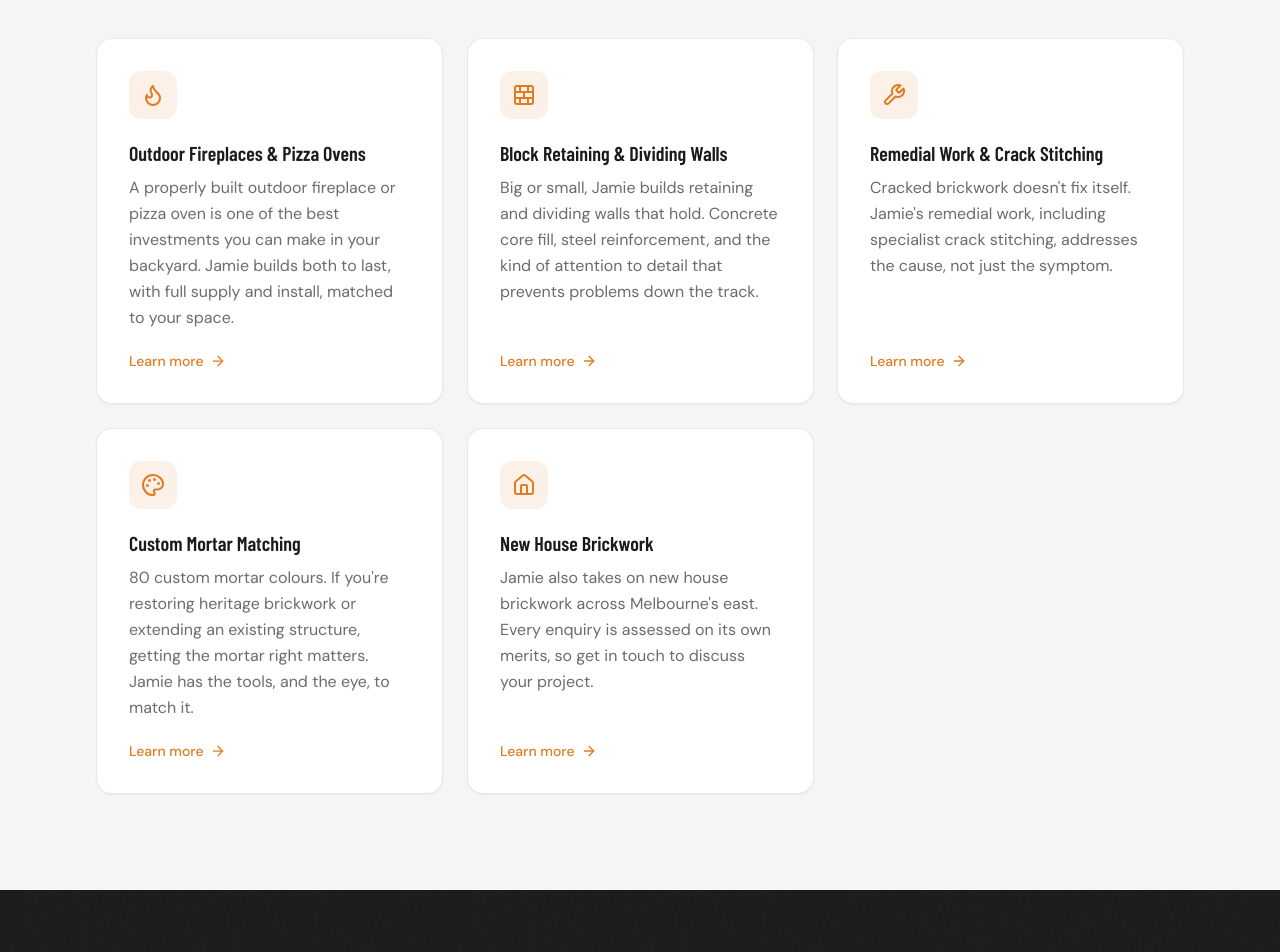
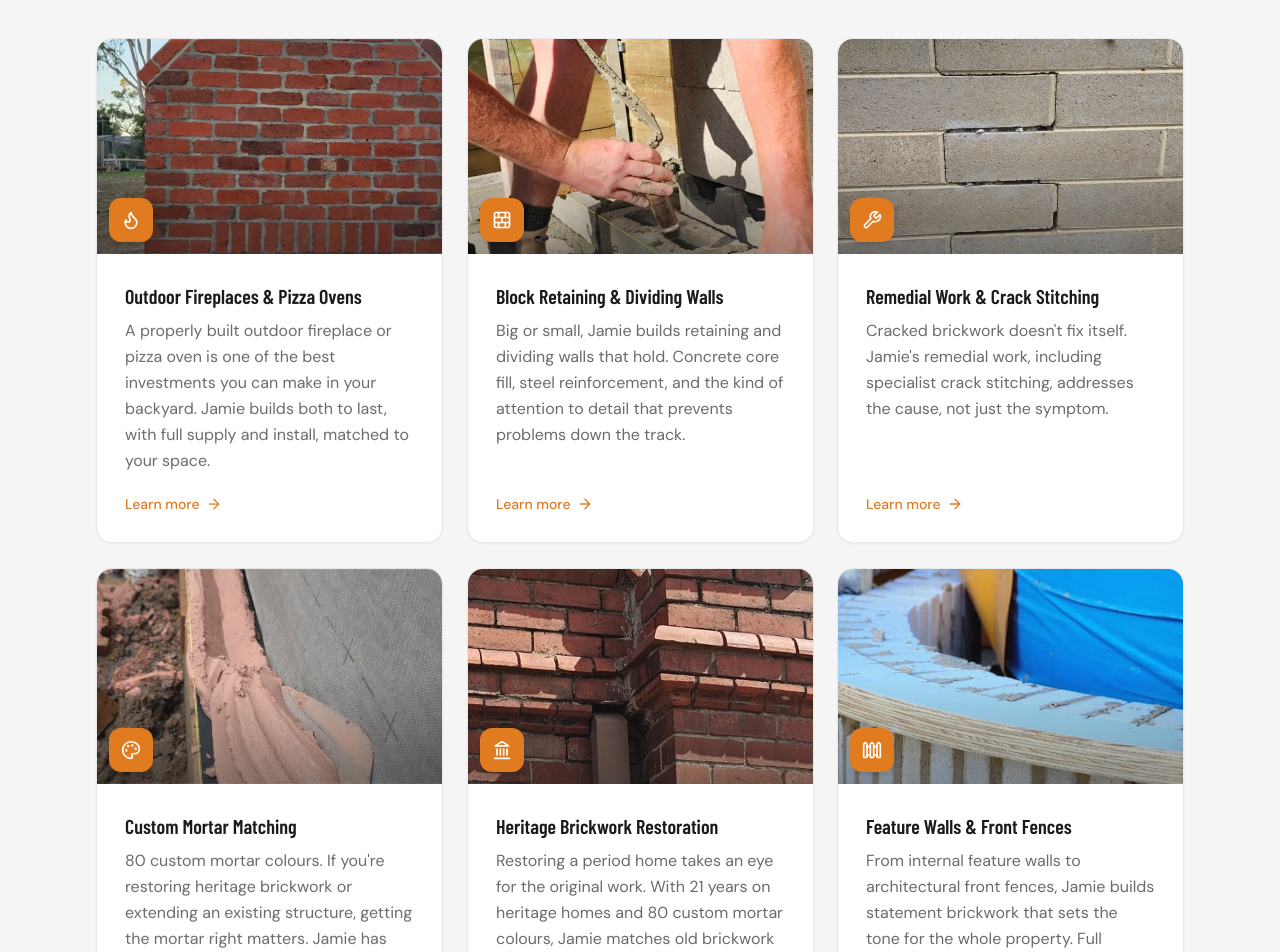
Before and after one commit to BrightPathCreative/JC_Bricklaying, a Next.js app: page / in a window 1280 px wide. Shown: the part 2300-3252 px from the top of the page. Built offline with nearby package versions, Linux system fonts and the light colour scheme; no server answers.

Commit message:
Show all 7 services with photo cards on home and services hub

```diff
--- a/app/page.tsx
+++ b/app/page.tsx
@@ -3,10 +3,11 @@ import Image from 'next/image'
 import {
   Award,
   BrickWall,
+  Fence,
   Flame,
+  Landmark,
   Palette,
   Phone,
-  ShieldCheck,
   Star,
   Wrench,
   Home as HomeIcon,
@@ -45,6 +46,7 @@ const HOME_SERVICES = [
     title: 'Outdoor Fireplaces & Pizza Ovens',
     href: '/services/outdoor-fireplaces-pizza-ovens',
     Icon: Flame,
+    image: '/images/hero/service-outdoor-fireplaces-pizza-ovens.jpg',
     description:
       'A properly built outdoor fireplace or pizza oven is one of the best investments you can make in your backyard. Jamie builds both to last, with full supply and install, matched to your space.',
   },
@@ -52,6 +54,7 @@ const HOME_SERVICES = [
     title: 'Block Retaining & Dividing Walls',
     href: '/services/block-retaining-walls',
     Icon: BrickWall,
+    image: '/images/hero/service-block-retaining-walls.jpg',
     description:
       'Big or small, Jamie builds retaining and dividing walls that hold. Concrete core fill, steel reinforcement, and the kind of attention to detail that prevents problems down the track.',
   },
@@ -59,6 +62,7 @@ const HOME_SERVICES = [
     title: 'Remedial Work & Crack Stitching',
     href: '/services/remedial-brickwork',
     Icon: Wrench,
+    image: '/images/hero/service-remedial-brickwork.jpg',
     description:
       "Cracked brickwork doesn't fix itself. Jamie's remedial work, including specialist crack stitching, addresses the cause, not just the symptom.",
   },
@@ -66,15 +70,33 @@ const HOME_SERVICES = [
     title: 'Custom Mortar Matching',
     href: '/services/custom-mortar-matching',
     Icon: Palette,
+    image: '/images/hero/service-custom-mortar-matching.jpg',
     description:
       "80 custom mortar colours. If you're restoring heritage brickwork or extending an existing structure, getting the mortar right matters. Jamie has the tools, and the eye, to match it.",
   },
   {
-    title: 'New House Brickwork',
+    title: 'Heritage Brickwork Restoration',
+    href: '/services/heritage-brickwork-restoration',
+    Icon: Landmark,
+    image: '/images/hero/service-heritage-brickwork-restoration.jpg',
+    description:
+      "Restoring a period home takes an eye for the original work. With 21 years on heritage homes and 80 custom mortar colours, Jamie matches old brickwork so well you can't see the join.",
+  },
+  {
+    title: 'Feature Walls & Front Fences',
+    href: '/services/feature-walls-front-fences',
+    Icon: Fence,
+    image: '/images/hero/service-feature-walls-front-fences.jpg',
+    description:
+      'From internal feature walls to architectural front fences, Jamie builds statement brickwork that sets the tone for the whole property. Full supply and install, matched to your home.',
+  },
+  {
+    title: 'New Builds & Architectural Brickwork',
     href: '/services/new-builds-architectural-brickwork',
     Icon: HomeIcon,
+    image: '/images/hero/service-new-builds-architectural-brickwork.jpg',
     description:
-      "Jamie also takes on new house brickwork across Melbourne's east. Every enquiry is assessed on its own merits, so get in touch to discuss your project.",
+      "Jamie takes on new residential builds and architectural brickwork across Melbourne's east. Every enquiry is assessed on its own merits, so get in touch to discuss your project.",
   },
 ]
 
--- a/app/services/page.tsx
+++ b/app/services/page.tsx
@@ -28,6 +28,7 @@ const TILES = [
     title: 'Outdoor Fireplaces & Pizza Ovens',
     href: '/services/outdoor-fireplaces-pizza-ovens',
     Icon: Flame,
+    image: '/images/hero/service-outdoor-fireplaces-pizza-ovens.jpg',
     description:
       "Custom outdoor fireplaces and pizza ovens built to suit your backyard. Full supply and install. Popular across the Yarra Valley and Melbourne's east.",
   },
@@ -35,6 +36,7 @@ const TILES = [
     title: 'Block Retaining & Dividing Walls',
     href: '/services/block-retaining-walls',
     Icon: BrickWall,
+    image: '/images/hero/service-block-retaining-walls.jpg',
     description:
       "Structural retaining and dividing walls built with concrete core fill and steel reinforcement. Residential and builder projects across Melbourne's eastern suburbs.",
   },
@@ -42,6 +44,7 @@ const TILES = [
     title: 'Remedial Brickwork & Crack Stitching',
     href: '/services/remedial-brickwork',
     Icon: Wrench,
+    image: '/images/hero/service-remedial-brickwork.jpg',
     description:
       'Cracked, damaged, or failing brickwork repaired properly. Specialist crack stitching, dampcourse rectification, and mortar reinstatement.',
   },
@@ -50,6 +53,7 @@ const TILES = [
     title: 'Custom Mortar Matching',
     href: '/services/custom-mortar-matching',
     Icon: Palette,
+    image: '/images/hero/service-custom-mortar-matching.jpg',
     description:
       '80 custom mortar colours for an exact match on heritage, restoration, and repair work. On-site sampling before any job, so new brickwork blends seamlessly with old.',
   },
@@ -57,6 +61,7 @@ const TILES = [
     title: 'Heritage Brickwork Restoration',
     href: '/services/heritage-brickwork-restoration',
     Icon: Landmark,
+    image: '/images/hero/service-heritage-brickwork-restoration.jpg',
     description:
       "Facade restoration, crack stitching, and dampcourse rectification on period homes across Melbourne's eastern and inner suburbs. 80 custom mortar colours for an exact match, every time.",
   },
@@ -64,6 +69,7 @@ const TILES = [
     title: 'Feature Walls & Front Fences',
     href: '/services/feature-walls-front-fences',
     Icon: Fence,
+    image: '/images/hero/service-feature-walls-front-fences.jpg',
     description:
       'Custom brick feature walls inside and out, plus front fences from simple rendered block to full architectural brick frontages. Mortar matched to your existing home where needed.',
   },
@@ -71,6 +77,7 @@ const TILES = [
     title: 'Extensions & Architectural Brickwork',
     href: '/services/new-builds-architectural-brickwork',
     Icon: Building2,
+    image: '/images/hero/service-new-builds-architectural-brickwork.jpg',
     description:
       "Brick extensions and architectural masonry for residential properties. Jamie works directly with homeowners and architects across Melbourne's eastern suburbs.",
   },
@@ -78,6 +85,7 @@ const TILES = [
     title: 'New House Brickwork',
     href: '/services/new-builds-architectural-brickwork',
     Icon: HomeIcon,
+    image: '/images/services/new-builds-architectural-brickwork/05.jpg',
     description:
       "New house brickwork is also available, assessed project by project. If you're building and want a bricklayer who treats it like his own job, get in touch to discuss the details.",
   },
--- a/components/ui/ServiceCard.tsx
+++ b/components/ui/ServiceCard.tsx
@@ -1,4 +1,5 @@
 import Link from 'next/link'
+import Image from 'next/image'
 import { ArrowRight, type LucideIcon } from 'lucide-react'
 
 interface ServiceCardProps {
@@ -6,18 +7,39 @@ interface ServiceCardProps {
   description: string
   href: string
   Icon: LucideIcon
+  /** Representative photo shown as the card banner. */
+  image?: string
+  imageAlt?: string
 }
 
-export function ServiceCard({ title, description, href, Icon }: ServiceCardProps) {
+export function ServiceCard({ title, description, href, Icon, image, imageAlt }: ServiceCardProps) {
   return (
     <Link
       href={href}
-      className="group flex h-full flex-col rounded-2xl border border-brand-grey/15 bg-white p-6 shadow-sm transition-all duration-200 ease-[cubic-bezier(0.16,1,0.3,1)] hover:-translate-y-0.5 hover:border-brand-orange/30 hover:shadow-lg md:p-8"
+      className="group flex h-full flex-col overflow-hidden rounded-2xl border border-brand-grey/15 bg-white shadow-sm transition-all duration-200 ease-[cubic-bezier(0.16,1,0.3,1)] hover:-translate-y-0.5 hover:border-brand-orange/30 hover:shadow-lg"
     >
+      {image && (
+        <div className="relative aspect-[16/10] overflow-hidden">
+          <Image
+            src={image}
+            alt={imageAlt ?? title}
+            fill
+            sizes="(max-width: 640px) 100vw, (max-width: 1024px) 50vw, 33vw"
+            className="object-cover transition-transform duration-300 ease-[cubic-bezier(0.16,1,0.3,1)] group-hover:scale-105"
+          />
+          <div className="absolute inset-0 bg-gradient-to-t from-brand-dark/40 via-transparent to-transparent" />
+          <span className="absolute bottom-3 left-3 inline-flex h-11 w-11 items-center justify-center rounded-xl bg-brand-orange text-white shadow-md">
+            <Icon className="h-5 w-5" aria-hidden="true" />
+          </span>
+        </div>
+      )}
+      <div className="flex flex-1 flex-col p-6 md:p-7">
+        {!image && (
           <span className="inline-flex h-12 w-12 items-center justify-center rounded-xl bg-brand-orange/10 text-brand-orange transition-colors duration-200 group-hover:bg-brand-orange group-hover:text-white">
             <Icon className="h-6 w-6" aria-hidden="true" />
           </span>
-      <h3 className="mt-5 text-xl font-semibold text-brand-dark">{title}</h3>
+        )}
+        <h3 className={`text-xl font-semibold text-brand-dark ${image ? '' : 'mt-5'}`}>{title}</h3>
         <p className="mt-2 flex-1 text-brand-grey">{description}</p>
         <span className="mt-5 inline-flex items-center gap-1.5 text-sm font-medium text-brand-orange">
           Learn more
@@ -26,6 +48,7 @@ export function ServiceCard({ title, description, href, Icon }: ServiceCardProps
             aria-hidden="true"
           />
         </span>
+      </div>
     </Link>
   )
 }
```
Also changed, not shown: 1 other file (tests, documents, lock files or other folders). Lines whose indentation alone changed are shown as unchanged.
